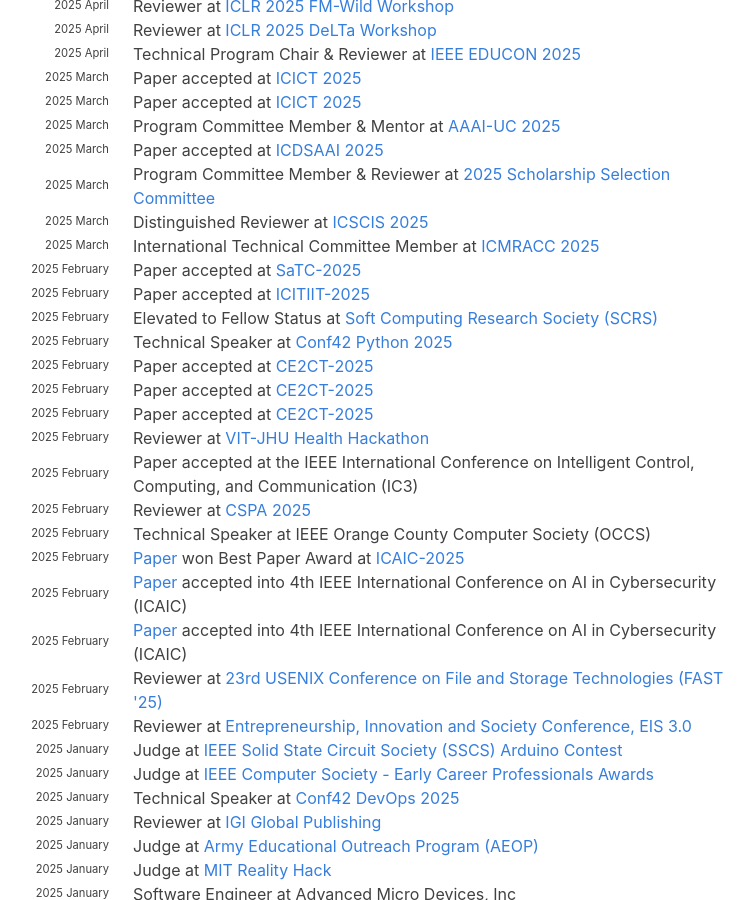
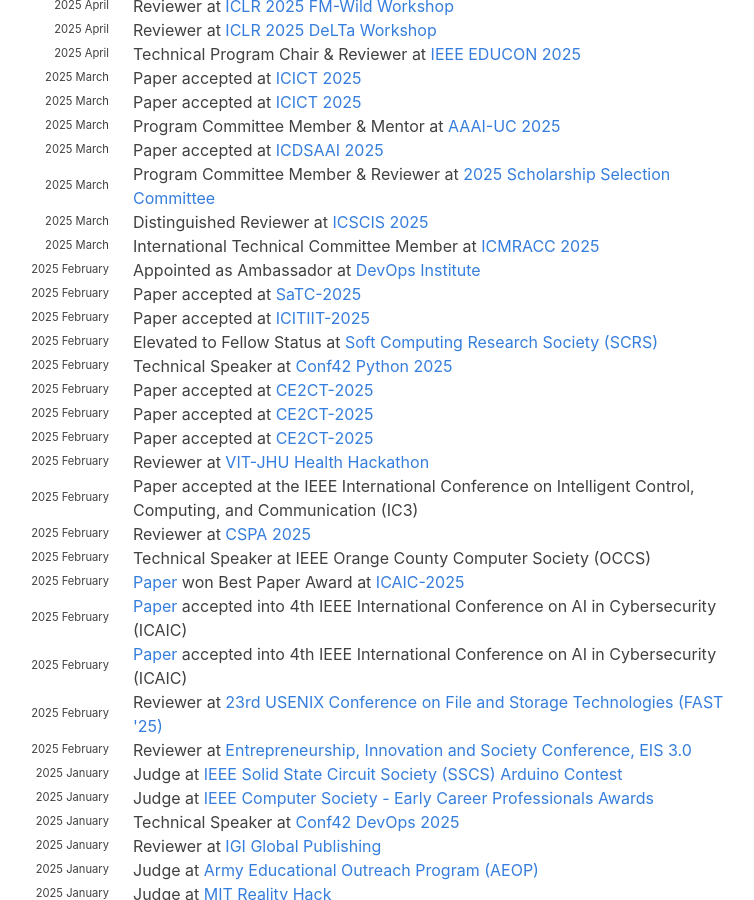
Before and after one commit to hariharanragothaman/hariharanragothaman.github.io, a Jekyll site: the page built from index.md, in a window 1280 px wide and 900 px high, scrolled down 1098 px. Shown: the whole window, without its empty margins (199-953 px from the left). Built offline with Jekyll 4.4.1, drawn with Linux system fonts in a browser that asks for light colours; nearby versions of some CDN libraries; some web fonts are replaced.

Commit message:
Update news.yaml

```diff
--- a/_data/news.yaml
+++ b/_data/news.yaml
@@ -85,6 +85,11 @@
 
 
 #-------------------------------------------- February ------------------------------------------------------------------------------------------------------------------------------------------------------
+
+- year: 2025
+  year-extra: February
+  description: Appointed as Ambassador at <a href="https://www.peoplecert.org/browse-certifications/devops"> DevOps Institute</a>
+
 - year: 2025
   year-extra: February
   description: Paper accepted at <a href="https://satcconf.com/"> SaTC-2025</a>
```
